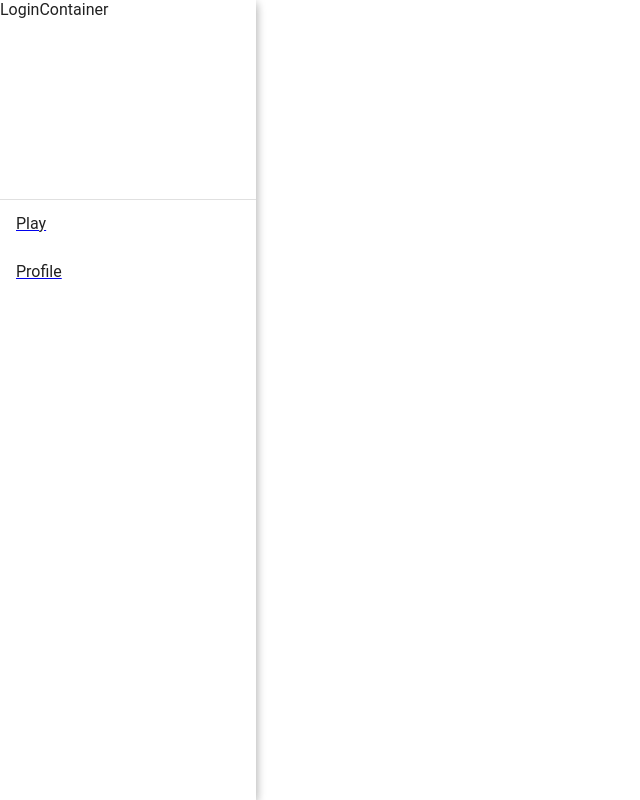
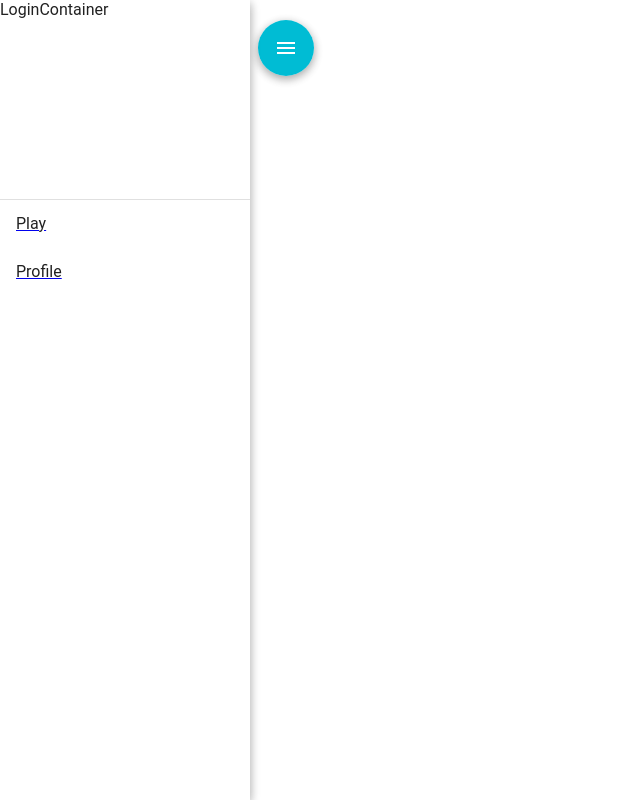
Before and after one commit to jizusun/ssr-web-utils, a React (Create React App) app: page / in a window 1280 px wide. Shown: the whole page, without its empty margins (0-640 px from the left). Built offline with nearby package versions, Linux system fonts and the light colour scheme.

Commit message:
add styled component

```diff
--- a/package.json
+++ b/package.json
@@ -7,7 +7,8 @@
     "react": "^16.4.1",
     "react-dom": "^16.4.1",
     "react-router": "^3",
-    "react-scripts": "1.1.4"
+    "react-scripts": "1.1.4",
+    "styled-components": "^3.3.3"
   },
   "scripts": {
     "start": "react-scripts start",
--- a/src/components/NavDrawer.js
+++ b/src/components/NavDrawer.js
@@ -2,13 +2,16 @@ import React, {Component} from 'react'
 import Drawer from 'material-ui/Drawer'
 import MenuItem from 'material-ui/MenuItem'
 import Divider from 'material-ui/Divider'
-import FloatingActionButton from 'material-ui/FloatingActionButton'
-import Menu from 'material-ui/svg-icons/navigation/menu'
 import {Link} from 'react-router'
+
+
+import {NavToggleButton} from '../styled/NavDrawer'
+
 
 class NavDrawer extends Component {
 	state = {
-		open: true
+		open: true,
+		width: 250
 	}
 
 	toggle = () => {
@@ -21,13 +24,15 @@ class NavDrawer extends Component {
 	render() {
 		return (
 			<div>
-				<FloatingActionButton
-					onClick={this.toggle}
+				<NavToggleButton
+					toggle={this.toggle}
+					width={this.state.width}
+					open={this.state.open}
+				/>
+				<Drawer
+					width={this.state.width}
+					open={this.state.open}
 				>
-					<Menu/>
-				</FloatingActionButton>
-
-				<Drawer open={this.state.open} >
 					<div
 					  style={{
 					    height: '200px',
--- a/src/index.js
+++ b/src/index.js
@@ -1,6 +1,6 @@
 import React from 'react';
 import ReactDOM from 'react-dom';
-import registerServiceWorker from './registerServiceWorker';
+// import registerServiceWorker from './registerServiceWorker';
 
 import {Router, browserHistory} from 'react-router';
 import Routes from './routes';
--- /dev/null
+++ b/src/styled/NavDrawer.js
@@ -0,0 +1,25 @@
+import React from 'react'
+import styled from 'styled-components'
+import FloatingActionButton from 'material-ui/FloatingActionButton'
+import Menu from 'material-ui/svg-icons/navigation/menu'
+
+const StayVisible = styled.div`
+	position: absolute;
+	margin-left: ${(props) => (props.open) ? `${props.width}px` : 'none'};
+	transition: margin .2s
+`
+
+export const NavToggleButton = (props) => {
+	return (
+		<StayVisible
+			{...props}
+		>
+			<FloatingActionButton
+				onClick={props.toggle}
+				>
+				<Menu/>
+			</FloatingActionButton>
+
+		</StayVisible>
+	)
+}
```
Also changed, not shown: 1 other file (tests, documents, lock files or other folders).
